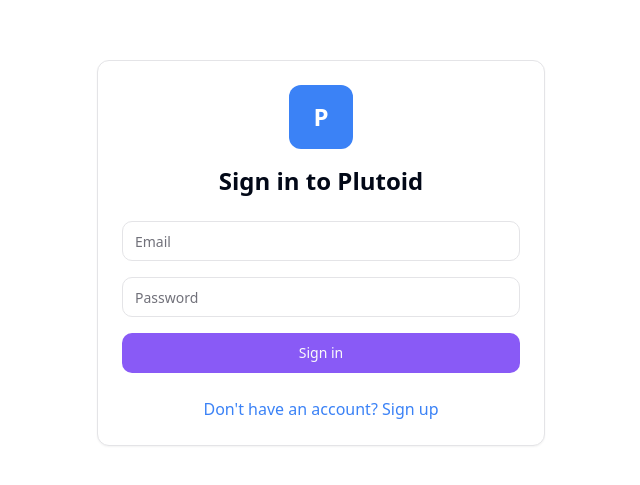
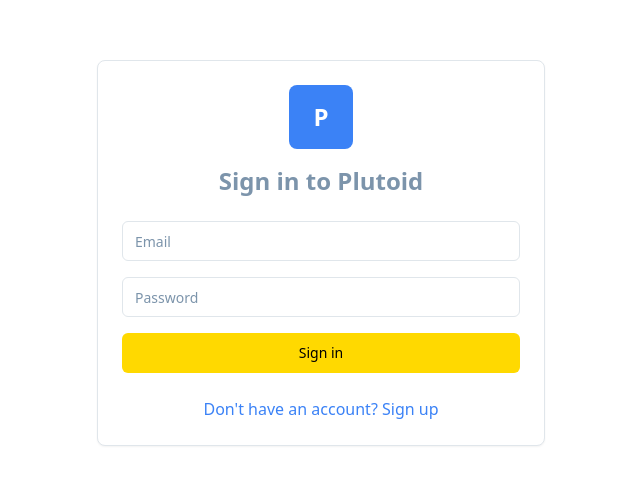
Before and after one commit to akporhiegbeking/plutoidwebapp, a React (Vite) app: page / in a window 1280 px wide. Shown: the part 147-632 px from the top of the page, without its empty margins (319-959 px from the left). Built offline with nearby package versions, Linux system fonts and the light colour scheme; no server answers.

Commit message:
Refactor: Update Bluesky design and colors

```diff
--- a/src/index.css
+++ b/src/index.css
@@ -2,144 +2,137 @@
 @tailwind components;
 @tailwind utilities;
 
-/* Plutoid Design System - Modern social media color palette inspired by BlueSky */
+/* Bluesky Design System - Exact replica of Bluesky Social colors */
 
 @layer base {
   :root {
-    /* Light mode - Clean, minimal social media theme */
+    /* Light mode - Bluesky colors */
     --background: 0 0% 100%;
-    --foreground: 222 84% 5%;
+    --foreground: 210 22% 58%;
 
     --card: 0 0% 100%;
-    --card-foreground: 222 84% 5%;
+    --card-foreground: 210 22% 58%;
 
     --popover: 0 0% 100%;
-    --popover-foreground: 222 84% 5%;
+    --popover-foreground: 210 22% 58%;
 
-    /* Plutoid brand purple-blue gradient */
-    --primary: 258 90% 66%;
-    --primary-foreground: 0 0% 98%;
-    --primary-hover: 258 85% 70%;
+    /* Gold accent color (replaces blue/purple) */
+    --primary: 51 100% 50%;
+    --primary-foreground: 0 0% 0%;
+    --primary-hover: 51 100% 45%;
 
-    /* Soft secondary colors */
-    --secondary: 240 4.8% 95.9%;
-    --secondary-foreground: 240 5.9% 10%;
+    /* Bluesky secondary colors */
+    --secondary: 210 20% 95%;
+    --secondary-foreground: 210 22% 58%;
 
-    /* Muted backgrounds for subtle UI elements */
-    --muted: 240 4.8% 95.9%;
-    --muted-foreground: 240 3.8% 46.1%;
+    /* Muted backgrounds */
+    --muted: 210 20% 95%;
+    --muted-foreground: 210 22% 58%;
 
-    /* Accent color for highlights */
-    --accent: 258 100% 97%;
-    --accent-foreground: 258 90% 66%;
+    /* Accent color */
+    --accent: 210 20% 95%;
+    --accent-foreground: 51 100% 50%;
 
     /* Error states */
     --destructive: 0 84% 60%;
     --destructive-foreground: 0 0% 98%;
 
     /* Borders and inputs */
-    --border: 240 5.9% 90%;
-    --input: 240 5.9% 90%;
-    --ring: 258 90% 66%;
+    --border: 210 20% 90%;
+    --input: 210 20% 90%;
+    --ring: 51 100% 50%;
 
-    /* Border radius for modern feel */
-    --radius: 0.75rem;
+    /* Border radius - Bluesky style */
+    --radius: 0.5rem;
 
-    /* Social media specific colors */
+    /* Social interaction colors */
     --like-color: 348 83% 47%;
     --repost-color: 142 71% 45%;
-    --comment-color: 258 90% 66%;
+    --comment-color: 51 100% 50%;
 
     /* Gradients */
-    --gradient-primary: linear-gradient(135deg, hsl(258 90% 66%), hsl(282 85% 70%));
-    --gradient-secondary: linear-gradient(135deg, hsl(240 4.8% 95.9%), hsl(240 5.9% 98%));
-    --gradient-hero: linear-gradient(135deg, hsl(258 90% 66%), hsl(282 85% 70%), hsl(300 80% 75%));
+    --gradient-primary: linear-gradient(135deg, hsl(51 100% 50%), hsl(45 100% 55%));
+    --gradient-secondary: linear-gradient(135deg, hsl(210 20% 95%), hsl(210 25% 98%));
+    --gradient-hero: linear-gradient(135deg, hsl(51 100% 50%), hsl(45 100% 55%));
 
-    /* Shadows for depth */
-    --shadow-sm: 0 1px 2px 0 hsl(258 90% 66% / 0.05);
-    --shadow-md: 0 4px 6px -1px hsl(258 90% 66% / 0.1), 0 2px 4px -1px hsl(258 90% 66% / 0.06);
-    --shadow-lg: 0 10px 15px -3px hsl(258 90% 66% / 0.1), 0 4px 6px -2px hsl(258 90% 66% / 0.05);
-    --shadow-glow: 0 0 0 1px hsl(258 90% 66% / 0.1), 0 0 20px hsl(258 90% 66% / 0.2);
+    /* Shadows */
+    --shadow-sm: 0 1px 2px 0 hsl(0 0% 0% / 0.05);
+    --shadow-md: 0 4px 6px -1px hsl(0 0% 0% / 0.1), 0 2px 4px -1px hsl(0 0% 0% / 0.06);
+    --shadow-lg: 0 10px 15px -3px hsl(0 0% 0% / 0.1), 0 4px 6px -2px hsl(0 0% 0% / 0.05);
+    --shadow-glow: 0 0 0 1px hsl(51 100% 50% / 0.1), 0 0 20px hsl(51 100% 50% / 0.2);
 
     /* Animations */
     --transition-fast: all 0.15s cubic-bezier(0.4, 0, 0.2, 1);
     --transition-smooth: all 0.3s cubic-bezier(0.4, 0, 0.2, 1);
     --transition-bounce: all 0.3s cubic-bezier(0.68, -0.55, 0.265, 1.55);
 
-    --sidebar-background: 0 0% 98%;
-
-    --sidebar-foreground: 240 5.3% 26.1%;
-
-    --sidebar-primary: 240 5.9% 10%;
-
-    --sidebar-primary-foreground: 0 0% 98%;
-
-    --sidebar-accent: 240 4.8% 95.9%;
-
-    --sidebar-accent-foreground: 240 5.9% 10%;
-
-    --sidebar-border: 220 13% 91%;
-
-    --sidebar-ring: 217.2 91.2% 59.8%;
+    --sidebar-background: 0 0% 100%;
+    --sidebar-foreground: 210 22% 58%;
+    --sidebar-primary: 51 100% 50%;
+    --sidebar-primary-foreground: 0 0% 0%;
+    --sidebar-accent: 210 20% 95%;
+    --sidebar-accent-foreground: 210 22% 58%;
+    --sidebar-border: 210 20% 90%;
+    --sidebar-ring: 51 100% 50%;
   }
 
   .dark {
-    /* Dark mode - Sleek social media theme */
-    --background: 240 10% 3.9%;
-    --foreground: 0 0% 98%;
+    /* Dark mode - Bluesky dark theme with custom background */
+    --background: 208 28% 13%; /* #161E27 */
+    --foreground: 0 0% 100%;
 
-    --card: 240 10% 3.9%;
-    --card-foreground: 0 0% 98%;
+    --card: 208 28% 13%;
+    --card-foreground: 0 0% 100%;
 
-    --popover: 240 10% 3.9%;
-    --popover-foreground: 0 0% 98%;
+    --popover: 208 28% 13%;
+    --popover-foreground: 0 0% 100%;
 
-    /* Plutoid brand in dark mode */
-    --primary: 258 90% 66%;
-    --primary-foreground: 0 0% 98%;
-    --primary-hover: 258 85% 70%;
+    /* Gold accent in dark mode */
+    --primary: 51 100% 50%;
+    --primary-foreground: 0 0% 0%;
+    --primary-hover: 51 100% 55%;
 
-    --secondary: 240 3.7% 15.9%;
-    --secondary-foreground: 0 0% 98%;
+    --secondary: 208 25% 20%;
+    --secondary-foreground: 0 0% 100%;
 
-    --muted: 240 3.7% 15.9%;
-    --muted-foreground: 240 5% 64.9%;
+    --muted: 208 25% 20%;
+    --muted-foreground: 210 22% 58%; /* #788EA5 for post text */
 
-    --accent: 240 3.7% 15.9%;
-    --accent-foreground: 258 90% 66%;
+    --accent: 208 25% 20%;
+    --accent-foreground: 51 100% 50%;
 
     --destructive: 0 62.8% 30.6%;
     --destructive-foreground: 0 0% 98%;
 
-    --border: 240 3.7% 15.9%;
-    --input: 240 3.7% 15.9%;
-    --ring: 258 90% 66%;
+    --border: 208 25% 25%;
+    --input: 208 25% 25%;
+    --ring: 51 100% 50%;
 
     /* Social colors in dark mode */
     --like-color: 348 83% 57%;
     --repost-color: 142 71% 55%;
-    --comment-color: 258 90% 66%;
+    --comment-color: 51 100% 50%;
 
     /* Dark mode gradients */
-    --gradient-primary: linear-gradient(135deg, hsl(258 90% 66%), hsl(282 85% 70%));
-    --gradient-secondary: linear-gradient(135deg, hsl(240 3.7% 15.9%), hsl(240 5% 20%));
-    --gradient-hero: linear-gradient(135deg, hsl(258 90% 66%), hsl(282 85% 70%), hsl(300 80% 75%));
+    --gradient-primary: linear-gradient(135deg, hsl(51 100% 50%), hsl(45 100% 55%));
+    --gradient-secondary: linear-gradient(135deg, hsl(208 25% 20%), hsl(208 30% 25%));
+    --gradient-hero: linear-gradient(135deg, hsl(51 100% 50%), hsl(45 100% 55%));
 
     /* Dark shadows */
-    --shadow-sm: 0 1px 2px 0 hsl(0 0% 0% / 0.15);
-    --shadow-md: 0 4px 6px -1px hsl(0 0% 0% / 0.2), 0 2px 4px -1px hsl(0 0% 0% / 0.1);
-    --shadow-lg: 0 10px 15px -3px hsl(0 0% 0% / 0.25), 0 4px 6px -2px hsl(0 0% 0% / 0.1);
-    --shadow-glow: 0 0 0 1px hsl(258 90% 66% / 0.2), 0 0 20px hsl(258 90% 66% / 0.3);
+    --shadow-sm: 0 1px 2px 0 hsl(0 0% 0% / 0.25);
+    --shadow-md: 0 4px 6px -1px hsl(0 0% 0% / 0.3), 0 2px 4px -1px hsl(0 0% 0% / 0.15);
+    --shadow-lg: 0 10px 15px -3px hsl(0 0% 0% / 0.35), 0 4px 6px -2px hsl(0 0% 0% / 0.15);
+    --shadow-glow: 0 0 0 1px hsl(51 100% 50% / 0.2), 0 0 20px hsl(51 100% 50% / 0.3);
 
     /* Sidebar colors for dark mode */
-    --sidebar-background: 240 10% 3.9%;
-    --sidebar-foreground: 0 0% 98%;
-    --sidebar-primary: 258 90% 66%;
-    --sidebar-primary-foreground: 0 0% 98%;
-    --sidebar-accent: 240 3.7% 15.9%;
-    --sidebar-accent-foreground: 0 0% 98%;
-    --sidebar-border: 240 3.7% 15.9%;
-    --sidebar-ring: 258 90% 66%;
+    --sidebar-background: 208 28% 13%;
+    --sidebar-foreground: 0 0% 100%;
+    --sidebar-primary: 51 100% 50%;
+    --sidebar-primary-foreground: 0 0% 0%;
+    --sidebar-accent: 208 25% 20%;
+    --sidebar-accent-foreground: 0 0% 100%;
+    --sidebar-border: 208 25% 25%;
+    --sidebar-ring: 51 100% 50%;
   }
 }
 
--- a/src/pages/Index.tsx
+++ b/src/pages/Index.tsx
@@ -57,11 +57,11 @@ const Index = () => {
   }
 
   return (
-    <div className="min-h-screen bg-white dark:bg-black">
+    <div className="min-h-screen bg-background">
       {/* Exact BlueSky layout */}
       <div className="flex max-w-6xl mx-auto">
         {/* Left Sidebar - Hidden on mobile */}
-        <div className="hidden lg:block w-64 border-r border-gray-200 dark:border-gray-800">
+        <div className="hidden lg:block w-64 border-r border-border">
           <BlueskySidebar currentUser={currentUser} />
         </div>
 
@@ -73,22 +73,22 @@ const Index = () => {
       </div>
 
       {/* Mobile Bottom Navigation - Exact BlueSky style */}
-      <div className="lg:hidden fixed bottom-0 left-0 right-0 bg-white dark:bg-black border-t border-gray-200 dark:border-gray-800">
+      <div className="lg:hidden fixed bottom-0 left-0 right-0 bg-background border-t border-border">
         <div className="flex justify-around items-center h-16 px-4">
-          <button className="p-3 hover:bg-gray-100 dark:hover:bg-gray-800 rounded-full transition-colors">
-            <div className="w-6 h-6 bg-blue-500 rounded-md"></div>
+          <button className="p-3 hover:bg-muted rounded-full transition-colors">
+            <div className="w-6 h-6 bg-primary rounded-md"></div>
           </button>
           <button
             onClick={() => navigate('/search')}
-            className="p-3 hover:bg-gray-100 dark:hover:bg-gray-800 rounded-full transition-colors"
+            className="p-3 hover:bg-muted rounded-full transition-colors"
           >
-            <Search className="w-6 h-6" />
+            <Search className="w-6 h-6 text-muted-foreground" />
           </button>
-          <button className="p-3 hover:bg-gray-100 dark:hover:bg-gray-800 rounded-full transition-colors">
-            <Bell className="w-6 h-6" />
+          <button className="p-3 hover:bg-muted rounded-full transition-colors">
+            <Bell className="w-6 h-6 text-muted-foreground" />
           </button>
-          <button className="p-3 hover:bg-gray-100 dark:hover:bg-gray-800 rounded-full transition-colors">
-            <Mail className="w-6 h-6" />
+          <button className="p-3 hover:bg-muted rounded-full transition-colors">
+            <Mail className="w-6 h-6 text-muted-foreground" />
           </button>
         </div>
       </div>
@@ -96,7 +96,7 @@ const Index = () => {
       {/* Floating Compose Button - Mobile */}
       <button
         onClick={() => setShowCompose(true)}
-        className="lg:hidden fixed bottom-20 right-4 w-14 h-14 bg-blue-500 hover:bg-blue-600 text-white rounded-full shadow-lg flex items-center justify-center transition-colors"
+        className="lg:hidden fixed bottom-20 right-4 w-14 h-14 bg-primary hover:bg-primary-hover text-primary-foreground rounded-full shadow-lg flex items-center justify-center transition-colors"
       >
         <Feather className="w-6 h-6" />
       </button>
```
Also changed, not shown: src/components/bluesky/BlueskyPost.tsx (+18 -18 lines), src/pages/CommentScreen.tsx (+29 -29 lines).
